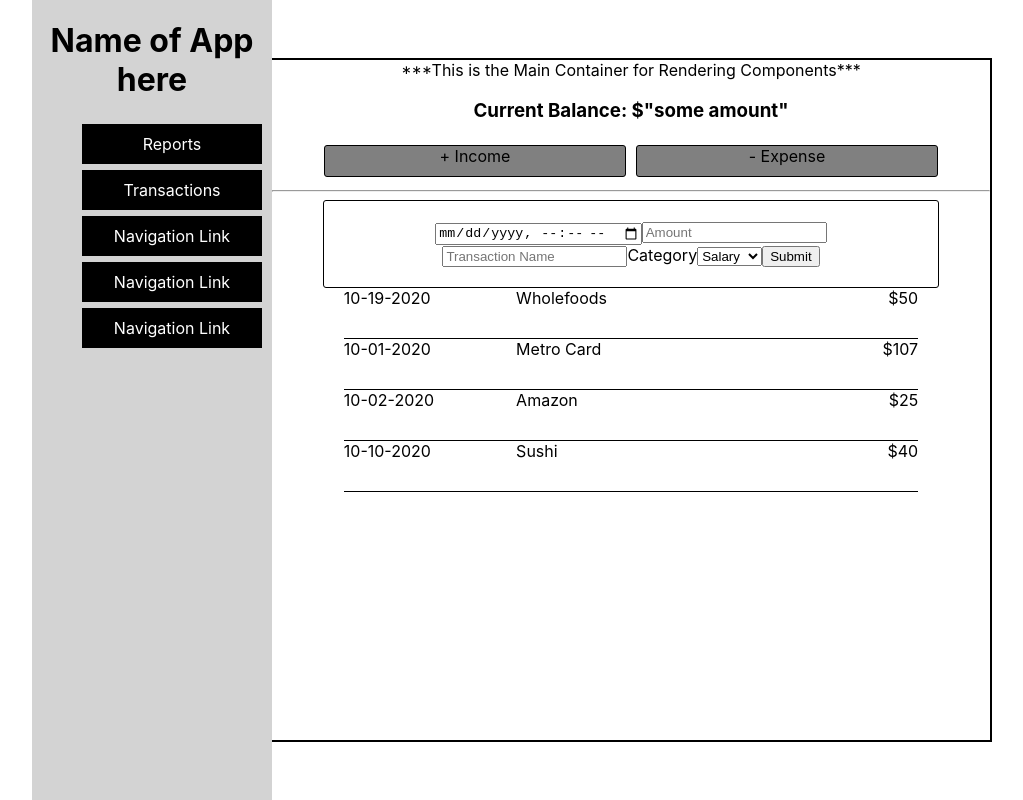
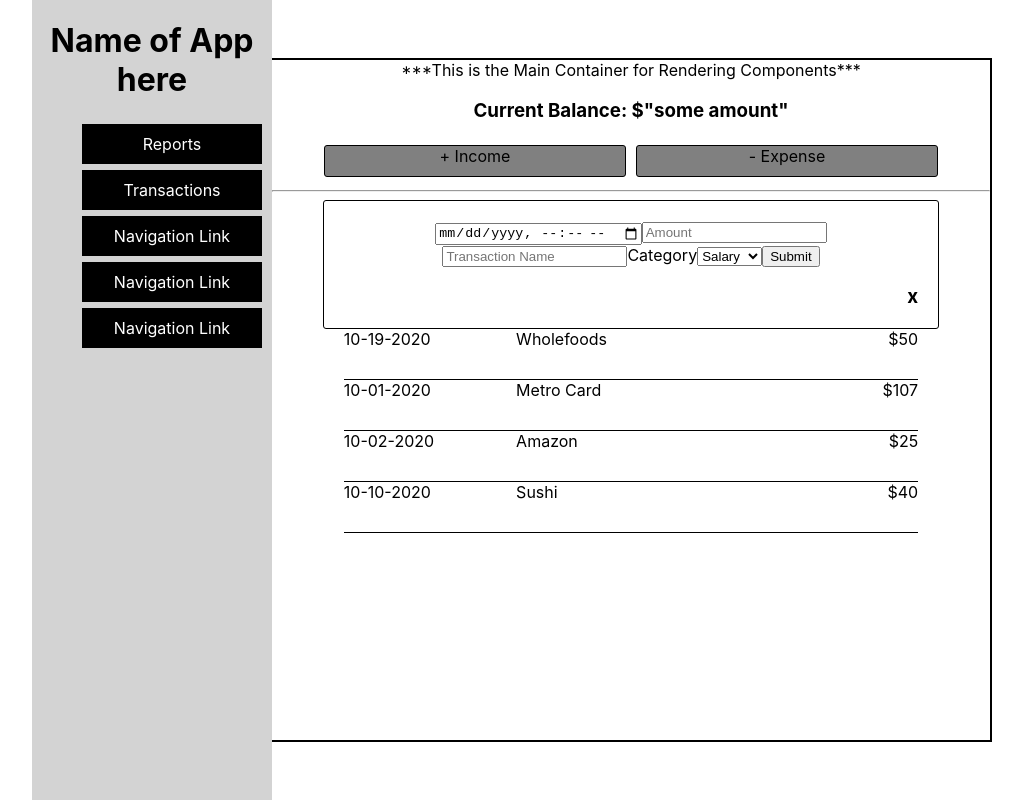
Before and after one commit to royFloresNyc/iron-budget-frontend, a React (Create React App) app: page /transactions in a window 1280 px wide. Both pictures are taken after a click on the element "+ Income". Shown: the whole page, without its empty margins (128-1151 px from the left). Built offline with nearby package versions, Linux system fonts and the light colour scheme; the HTML template or start-up script is replaced by a standard one.

Commit message:
Add hide form functionality

```diff
--- a/src/App.css
+++ b/src/App.css
@@ -137,3 +137,8 @@ div.amount {
     width: 30%;
     text-align: right;
 }
+
+form > h3 {
+    text-align: right;
+    margin-bottom: 0px;
+}
--- a/src/Components/TransForm.js
+++ b/src/Components/TransForm.js
@@ -5,7 +5,7 @@ class TransForm extends React.Component {
         name: "",
         amount: "",
         t_date: "",
-        category_id: 1,
+        category_id: "",
     }
 
     setCategories = () => {
@@ -15,17 +15,23 @@ class TransForm extends React.Component {
     changeHandler = (e) => {
         this.setState( {[e.target.name]: e.target.value })
     }
-    submitHandler = (e) => {
+    localSubmitHandler = (e) => {
         e.preventDefault()
-        // Why is preventDefault not working?
-
-        // const transactionType = { transaction_type_id: e.target.id }
-
-        console.log(e.target.id)
+        const transactionType = { transaction_type_id: e.target.id }
+        const tObject = {...this.state, ...transactionType}
+        this.props.submitHandler(tObject)
+        this.setState(() => {
+            return {
+                name: "",
+                amount: "",
+                t_date: "",
+                category_id: "",
+            }
+        })
     }
 
     render() {
-        return <form className="trans-form" id={this.props.typeId}>
+        return <form className="trans-form" id={this.props.typeId} onSubmit={this.localSubmitHandler}>
             <input type="datetime-local"
                 name="t_date"
                 placeholder=""
@@ -47,7 +53,8 @@ class TransForm extends React.Component {
                 onChange={this.changeHandler}>
                 {this.setCategories()}
             </select>
-            <input type="submit" onSubmit={this.submitHandler}/>
+            <input type="submit"/>
+            <h3 onClick={this.props.hideForm}>x</h3>
         </form>
     }
 }
--- a/src/Containers/MainContainer.js
+++ b/src/Containers/MainContainer.js
@@ -16,12 +16,16 @@ class MainContainer extends React.Component {
         this.setState(data)
     }
 
+    submitTransaction = (tObject) => {
+        console.log('submit this: ', tObject)
+    }
+
     render () {
         return <div className="main-container">
             ***This is the Main Container for Rendering Components***
             <Switch>
                 <Route path='/reports' render={() => <Reports/>} />
-                <Route path='/transactions' render={() => <Transactions { ...this.state }/>} />
+                <Route path='/transactions' render={() => <Transactions { ...this.state } submitHandler={this.submitTransaction}/>} />
             </Switch>
         </div>
 
--- a/src/Containers/Transactions.js
+++ b/src/Containers/Transactions.js
@@ -38,6 +38,10 @@ class Transactions extends React.Component{
         return this.props.transaction_types.find(obj => obj.name === name).id
     }
 
+    hideForm = () => {
+        this.setState({ showForm: false})
+    }
+
     render() {
         return <div className="container transactions">
             <h3>Current Balance: $"some amount"</h3>
@@ -46,7 +50,9 @@ class Transactions extends React.Component{
             <hr/>
             { this.state.showForm ?
                 <TransForm typeId={this.state.expBtnClicked ? this.getTransactionTypeId("Expense") : this.getTransactionTypeId("Income")}
-                    categories={this.state.expBtnClicked ? this.props.expense_categories : this.props.income_categories}/>
+                    categories={this.state.expBtnClicked ? this.props.expense_categories : this.props.income_categories}
+                    submitHandler={this.props.submitHandler}
+                    hideForm={this.hideForm}/>
                 : null}
 
             {this.renderTransactions(this.props.transactions)}
```
